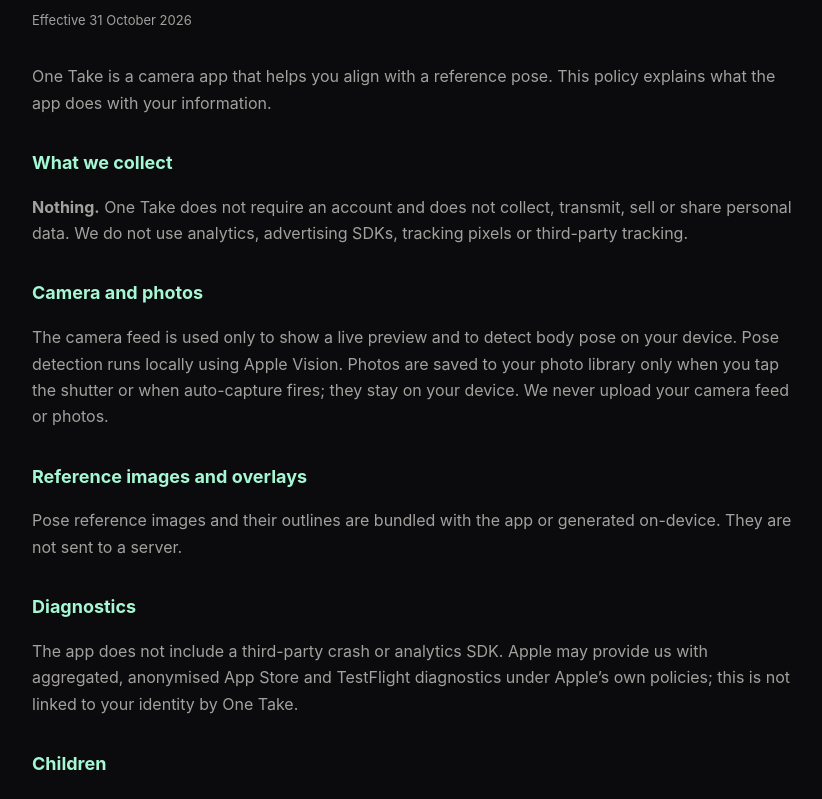
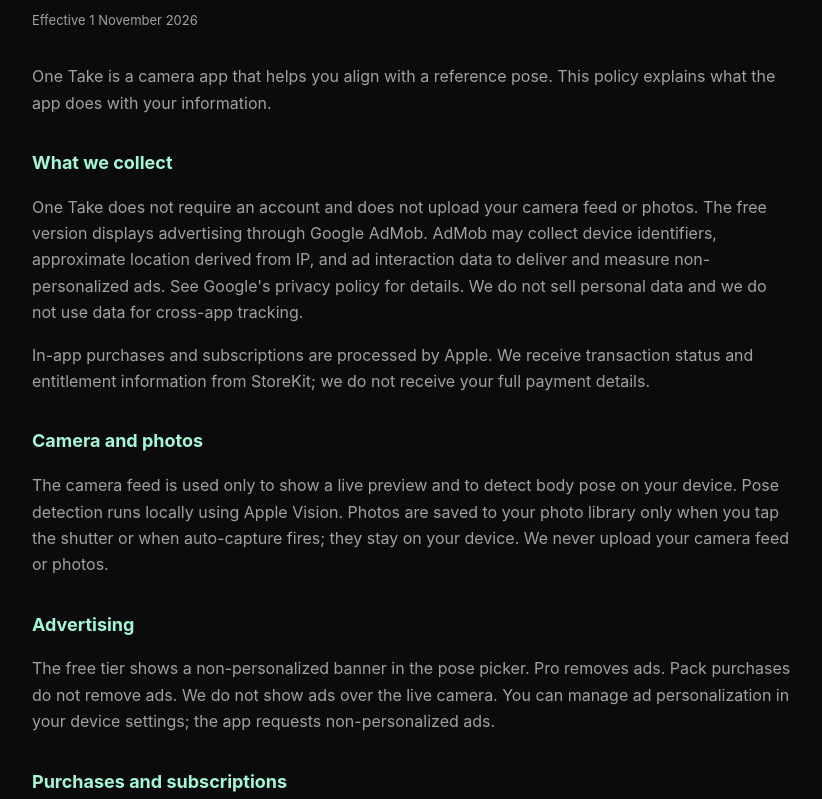
Before and after one commit to yumizhi-opc/onetake-site, a plain HTML site: page privacy/index.html in a window 1280 px wide. Shown: the part 137-936 px from the top of the page, without its empty margins (228-1050 px from the left). Drawn offline with Linux system fonts and the light colour scheme.

Commit message:
Disclose AdMob and in-app purchases

```diff
--- a/privacy/index.html
+++ b/privacy/index.html
@@ -14,16 +14,21 @@ p,li{color:var(--muted)}a{color:var(--mint)}.date{font-size:13px;color:var(--mut
 <body><div class="wrap">
 <a class="back" href="../">← One Take</a>
 <h1>Privacy Policy</h1>
-<p class="date">Effective 31 October 2026</p>
+<p class="date">Effective 1 November 2026</p>
 <p>One Take is a camera app that helps you align with a reference pose. This policy explains what the app does with your information.</p>
 <h2>What we collect</h2>
-<p><strong>Nothing.</strong> One Take does not require an account and does not collect, transmit, sell or share personal data. We do not use analytics, advertising SDKs, tracking pixels or third-party tracking.</p>
+<p>One Take does not require an account and does not upload your camera feed or photos. The free version displays advertising through Google AdMob. AdMob may collect device identifiers, approximate location derived from IP, and ad interaction data to deliver and measure non-personalized ads. See Google's privacy policy for details. We do not sell personal data and we do not use data for cross-app tracking.</p>
+<p>In-app purchases and subscriptions are processed by Apple. We receive transaction status and entitlement information from StoreKit; we do not receive your full payment details.</p>
 <h2>Camera and photos</h2>
 <p>The camera feed is used only to show a live preview and to detect body pose on your device. Pose detection runs locally using Apple Vision. Photos are saved to your photo library only when you tap the shutter or when auto-capture fires; they stay on your device. We never upload your camera feed or photos.</p>
+<h2>Advertising</h2>
+<p>The free tier shows a non-personalized banner in the pose picker. Pro removes ads. Pack purchases do not remove ads. We do not show ads over the live camera. You can manage ad personalization in your device settings; the app requests non-personalized ads.</p>
+<h2>Purchases and subscriptions</h2>
+<p>Pose packs and Pro are sold through Apple In-App Purchase. Apple processes payment and subscription management. You can restore purchases from the paywall and manage subscriptions in Settings → Apple ID → Subscriptions.</p>
 <h2>Reference images and overlays</h2>
 <p>Pose reference images and their outlines are bundled with the app or generated on-device. They are not sent to a server.</p>
 <h2>Diagnostics</h2>
-<p>The app does not include a third-party crash or analytics SDK. Apple may provide us with aggregated, anonymised App Store and TestFlight diagnostics under Apple’s own policies; this is not linked to your identity by One Take.</p>
+<p>The app includes the Google Mobile Ads SDK for the free tier. We do not include a separate analytics or crash SDK. Apple may provide us with aggregated, anonymised App Store and TestFlight diagnostics under Apple’s own policies; this is not linked to your identity by One Take.</p>
 <h2>Children</h2>
 <p>One Take is not directed at children under 13 and does not knowingly collect information from children.</p>
 <h2>Changes</h2>
```
